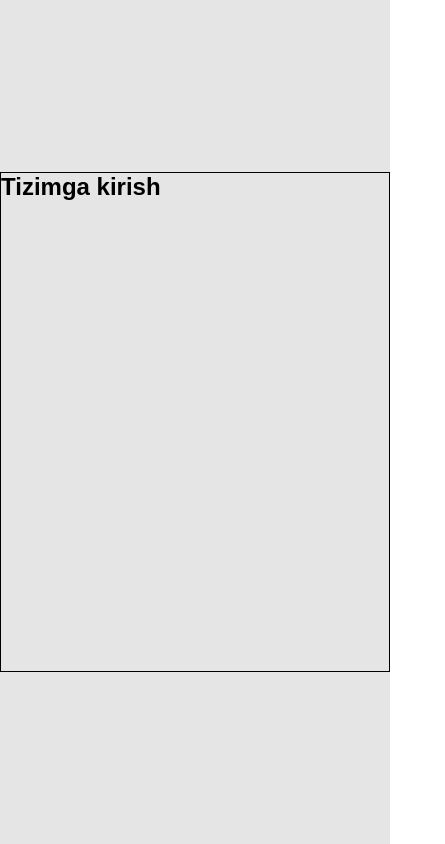
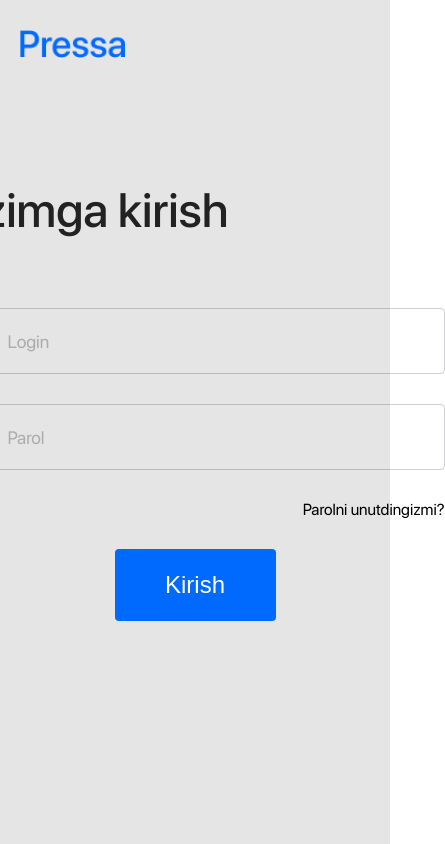
Before and after one commit to SHAKXRUZ/PRESSA, a React (Create React App) app: page /admin in a window 390 px wide. Shown: the whole page, 445 px wide, since content can reach past the window. Built offline with nearby package versions, Linux system fonts and the light colour scheme.

Commit message:
admin login desktop full

```diff
--- a/src/admin/adminLogin/AdminLogin.css
+++ b/src/admin/adminLogin/AdminLogin.css
@@ -1,16 +1,229 @@
-.login{
-    width: 100vw;
+@font-face {
+    font-family: 'font400';
+    src: url('../../assets/fonts/font400.ttf');
+}
+
+@font-face {
+    font-family: 'font500';
+    src: url('../../assets/fonts/font500.ttf');
+}
+
+@font-face {
+    font-family: 'font600';
+    src: url('../../assets/fonts/font600.ttf');
+}
+
+@font-face {
+    font-family: 'font800';
+    src: url('../../assets/fonts/font800.ttf');
+}
+
+.login {
+    width: 100%;
     height: 100vh;
     background-color: #E5E5E5;
+    padding: 0px 20px;
 }
-.login_container{
-    height: 100vh;
+
+.login_container {
+    max-width: 1440px;
+    margin: 0 auto;
+    position: relative;
+}
+
+.login_logo {
+    width: 105px;
+    margin: 30px 0px 100px 0px;
+}
+
+.login_form_div {
     display: flex;
     align-items: center;
     justify-content: center;
 }
-.login_content{
-    width: 500px;
-    height: 500px;
-    border: 1px solid black;
+
+.login_form_title {
+    margin-bottom: 70px;
+    font-weight: 500;
+    font-size: 48px;
+    line-height: 56px;
+    color: #222222;
+    font-family: 'font500';
 }
+
+.login_form_input_div {
+    width: 499px;
+    height: 66px;
+    border: 1px solid rgba(15, 24, 38, 0.2);
+    border-radius: 4px;
+    margin-bottom: 30px;
+    display: flex;
+    align-items: center;
+}
+
+.login_form_input {
+    width: 100%;
+    height: 100%;
+    padding: 0px 10px;
+    outline: none;
+    border: 1px solid transparent;
+    font-family: 'font400';
+    font-weight: 400;
+    font-size: 18px;
+    line-height: 21px;
+    color: #000000;
+    opacity: 0.5;
+    background-color: transparent;
+}
+
+.login_input_icons {
+    width: 50px;
+    color: #222222;
+}
+
+.login_resit_password_text {
+    margin-bottom: 30px;
+}
+
+.login_btn_div {
+    width: 100%;
+    display: flex;
+    justify-content: center;
+}
+
+.login_resit_password_text {
+    text-align: end;
+    cursor: pointer;
+    font-weight: 400;
+    font-size: 16px;
+    line-height: 19px;
+    color: #000000;
+    font-family: 'font400';
+}
+
+.login_btn {
+    width: 161px;
+    height: 72px;
+    background: #006AFF;
+    border-radius: 4px;
+    border: 1px solid transparent;
+    font-weight: 400;
+    font-size: 24px;
+    line-height: 40px;
+    color: #FFFFFF;
+    cursor: pointer;
+    transition: .5s;
+}
+
+.login_btn:hover {
+    border-color: #006AFF;
+    background-color: transparent;
+    color: #006AFF;
+    transition: .5s;
+}
+
+@media only screen and (max-width:1000px) {
+    .login {
+        width: 100%;
+        height: 100vh;
+        background-color: #E5E5E5;
+        padding: 0px 20px;
+    }
+
+    .login_container {
+        max-width: 1440px;
+        margin: 0 auto;
+        position: relative;
+    }
+
+    .login_logo {
+        width: 105px;
+        margin: 30px 0px 120px 0px;
+    }
+
+    .login_form_div {
+        display: flex;
+        align-items: center;
+        justify-content: center;
+    }
+
+    .login_form_title {
+        margin-bottom: 70px;
+        font-weight: 500;
+        font-size: 48px;
+        line-height: 56px;
+        color: #222222;
+        font-family: 'font500';
+    }
+
+    .login_form_input_div {
+        width: 499px;
+        height: 66px;
+        border: 1px solid rgba(15, 24, 38, 0.2);
+        border-radius: 4px;
+        margin-bottom: 30px;
+        display: flex;
+        align-items: center;
+    }
+
+    .login_form_input {
+        width: 100%;
+        height: 100%;
+        padding: 0px 10px;
+        outline: none;
+        border: 1px solid transparent;
+        font-family: 'font400';
+        font-weight: 400;
+        font-size: 18px;
+        line-height: 21px;
+        color: #000000;
+        opacity: 0.5;
+        background-color: transparent;
+    }
+
+    .login_input_icons {
+        width: 50px;
+        color: #222222;
+    }
+
+    .login_resit_password_text {
+        margin-bottom: 30px;
+    }
+
+    .login_btn_div {
+        width: 100%;
+        display: flex;
+        justify-content: center;
+    }
+
+    .login_resit_password_text {
+        text-align: end;
+        cursor: pointer;
+        font-weight: 400;
+        font-size: 16px;
+        line-height: 19px;
+        color: #000000;
+        font-family: 'font400';
+    }
+
+    .login_btn {
+        width: 161px;
+        height: 72px;
+        background: #006AFF;
+        border-radius: 4px;
+        border: 1px solid transparent;
+        font-weight: 400;
+        font-size: 24px;
+        line-height: 40px;
+        color: #FFFFFF;
+        cursor: pointer;
+        transition: .5s;
+    }
+
+    .login_btn:hover {
+        border-color: #006AFF;
+        background-color: transparent;
+        color: #006AFF;
+        transition: .5s;
+    }
+}
--- a/src/admin/adminLogin/AdminLogin.jsx
+++ b/src/admin/adminLogin/AdminLogin.jsx
@@ -1,12 +1,49 @@
 import "./AdminLogin.css";
+import { Link } from "react-router-dom";
+import { AiOutlineUser } from "react-icons/ai";
+import { BiLockAlt } from "react-icons/bi";
+import LoginLogo from "../../assets/images/login_logo.png";
 const AdminLogin = () => {
   return (
     <div className="login">
       <div className="login_container">
-        <div className="login_content">
-          <form>
-            <h2 className="login_pages_title">Tizimga kirish</h2>
-
+        <Link to="/">
+          <img className="login_logo" src={LoginLogo} alt="login_logo" />
+        </Link>
+        <div className="login_form_div">
+          <form className="login_form">
+            <h2 className="login_form_title">Tizimga kirish</h2>
+            <div className="login_form_input_div">
+              <span className="login_input_icons">
+                <AiOutlineUser className="login_input_icons" />
+              </span>
+              <input
+                autocomplete="off"
+                className="login_form_input"
+                type="email"
+                name="email"
+                placeholder="Login"
+                required
+              />
+            </div>
+            <div className="login_form_input_div">
+              <span className="login_input_icons">
+                <BiLockAlt className="login_input_icons" />
+              </span>
+              <input
+                className="login_form_input"
+                type="password"
+                name="password"
+                placeholder="Parol"
+                required
+              />
+            </div>
+            <p className="login_resit_password_text">Parolni unutdingizmi?</p>
+            <div className="login_btn_div">
+              <button type="submit" className="login_btn">
+                Kirish
+              </button>
+            </div>
           </form>
         </div>
       </div>
```
Also changed, not shown: src/assets/images/login_logo.png (added).
